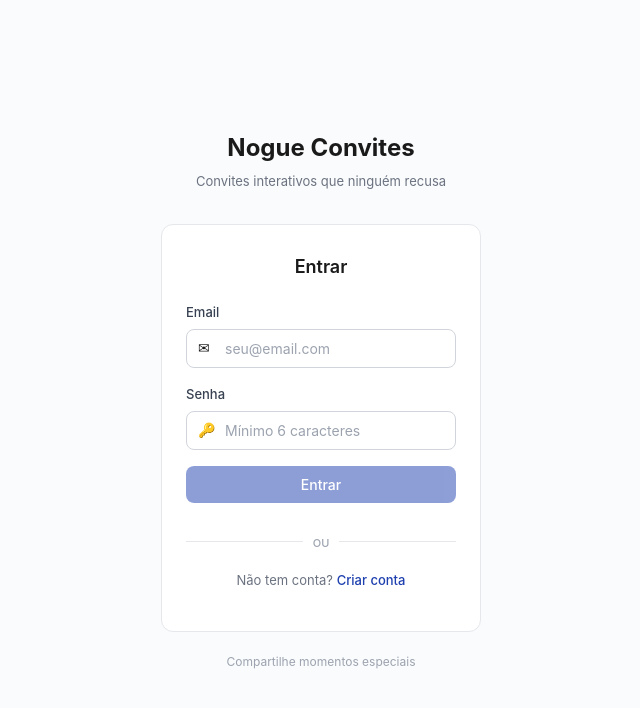
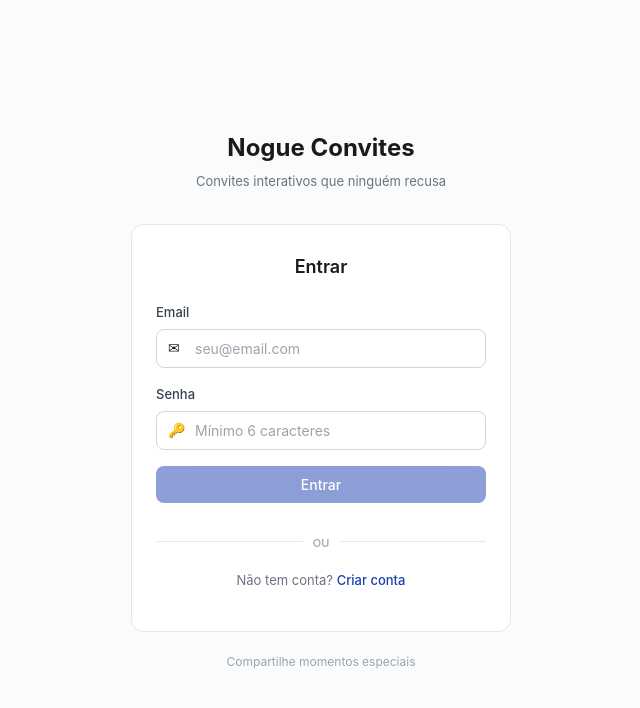
Before and after one commit to marcelovn/nogue-convite, an Angular app: page / in a window 1280 px wide. Shown: the top 708 px of the page, without its empty margins (319-959 px from the left). Built offline with nearby package versions, Linux system fonts and the light colour scheme.

Commit message:
feat: enhance public invite handling and adjust main layout width

```diff
--- a/src/app/app.html
+++ b/src/app/app.html
@@ -12,7 +12,7 @@
   </nav>
 }
 
-<main [class.public-invite]="!showNavigation()">
+<main [class.public-invite]="isPublicInvite()">
   <router-outlet />
 </main>
 
--- a/src/app/app.scss
+++ b/src/app/app.scss
@@ -68,6 +68,7 @@
 /* ===== Main ===== */
 main {
   flex: 1;
+  width: 100%;
 
   &.public-invite {
     display: flex;
--- a/src/app/app.ts
+++ b/src/app/app.ts
@@ -32,4 +32,8 @@ export class App {
 
     return this.isAuthenticated() && !isPublicInvite && !isAuthPage;
   });
+
+  isPublicInvite = computed(() => {
+    return this.currentRoute().startsWith('/invite/');
+  });
 }
```
